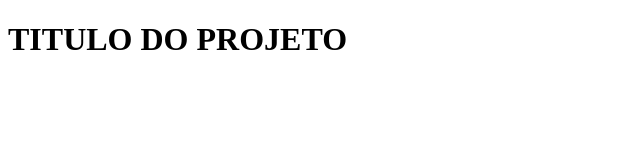
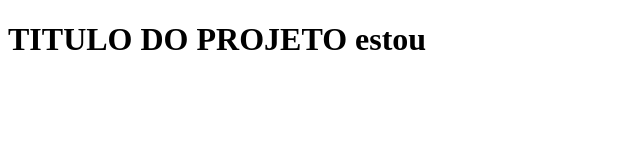
Before and after one commit to cristinaitako/turma-b-projeto, a plain HTML site: page index.html in a window 1280 px wide. Shown: the whole page, without its empty margins (0-640 px from the left). Drawn offline with Linux system fonts and the light colour scheme.

Commit message:
codpaces

```diff
--- a/index.html
+++ b/index.html
@@ -7,7 +7,7 @@
     <title>Document</title>
 </head>
 <body>
-    <h1>TITULO DO PROJETO</h1>
+    <h1>TITULO DO PROJETO estou </h1>
 
 
 </body>
```
